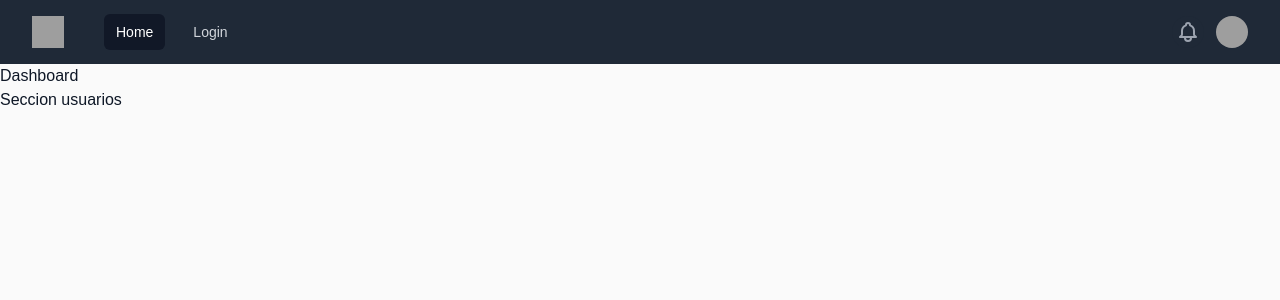
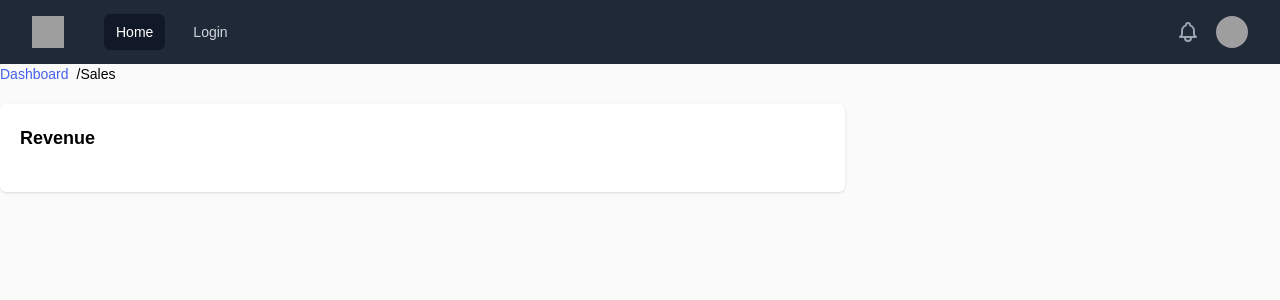
Before and after one commit to jahnnho1/base-next, a Next.js app: page /dashboard in a window 1280 px wide. Shown: the top 300 px of the page. Built offline with nearby package versions, Linux system fonts and the light colour scheme; no server answers; grey boxes are pictures that could not be loaded.

Commit message:
Se comienza a trabajar en el dashboard

```diff
--- a/src/components/layouts/MainLayout.jsx
+++ b/src/components/layouts/MainLayout.jsx
@@ -3,7 +3,7 @@ import Header from '@components/commons/Header'
 export default function MainLayout({ children }) {
   return (
     <div
-      className={`navbar-static main-container min-h-screen text-black dark:text-white-dark`}
+      className={`main-section relative font-nunito text-sm font-normal antialiase`}
     >
       <div className="main-content">
         <Header />
--- a/src/context/themeConfigSlice.jsx
+++ b/src/context/themeConfigSlice.jsx
@@ -96,7 +96,7 @@ const themeConfigSlice = createSlice({
     },
 
     setPageTitle(state, { payload }) {
-      document.title = `${payload} | VRISTO - Multipurpose Tailwind Dashboard Template`
+      document.title = `${payload} | Dashboard`
     },
   },
 })
--- a/src/pages/_app.js
+++ b/src/pages/_app.js
@@ -4,10 +4,7 @@ import { Provider } from 'react-redux'
 import { ProviderAuth } from '@hooks/useAuth'
 import store from '@context/index'
 
-export const metadata = {
-  title: 'Create Next App',
-  description: 'Generated by create next app',
-}
+import 'react-perfect-scrollbar/dist/css/styles.css'
 
 export default function App({ Component, pageProps }) {
   return (
--- a/src/pages/dashboard/index.jsx
+++ b/src/pages/dashboard/index.jsx
@@ -1,12 +1,29 @@
 import Link from 'next/link'
 
-export default function HomeDashboard() {
+export default function Dashboard() {
   return (
-    <div>
-      <h1>Dashboard</h1>
-      <Link href="/dashboard/users">
-        <span>Seccion usuarios</span>
-      </Link>
-    </div>
+    <>
+      <div>
+        <ul className="flex space-x-2 rtl:space-x-reverse">
+          <li>
+            <Link href="/" className="text-primary hover:underline">
+              Dashboard
+            </Link>
+          </li>
+          <li className="before:content-['/'] ltr:before:mr-2 rtl:before:ml-2">
+            <span>Sales</span>
+          </li>
+        </ul>
+        <div className="pt-5">
+          <div className="mb-6 grid gap-6 xl:grid-cols-3">
+            <div className="panel h-full xl:col-span-2">
+              <div className="mb-5 flex items-center justify-between dark:text-white-light">
+                <h5 className="text-lg font-semibold">Revenue</h5>
+              </div>
+            </div>
+          </div>
+        </div>
+      </div>
+    </>
   )
 }
--- a/src/pages/login.jsx
+++ b/src/pages/login.jsx
@@ -14,7 +14,7 @@ const LoginCover = () => {
   const [error, setError] = useState(null)
 
   useEffect(() => {
-    dispatch(setPageTitle('Login Cover'))
+    dispatch(setPageTitle('Login'))
   })
   const router = useRouter()
 
@@ -38,7 +38,7 @@ const LoginCover = () => {
   }
 
   return (
-    <div className="min-h-screen text-black dark:text-white-dark">
+    <div className="min-h-screen text-black dark:text-white-dark overflow-hidden">
       <div className="flex min-h-screen">
         <div className="hidden min-h-screen w-1/2 flex-col  items-center justify-center bg-gradient-to-t from-[#ff1361bf] to-[#44107A] p-4 text-white dark:text-black lg:flex">
           <div className="mx-auto mb-5 w-full">
@@ -59,7 +59,7 @@ const LoginCover = () => {
           </p>
         </div>
         <div className="relative flex w-full items-center justify-center lg:w-1/2">
-          <div className="max-w-[480px] p-5 md:p-10">
+          <div className="max-w-[480px] p-4 md:p-10">
             <h2 className="mb-3 text-3xl font-bold">Sign In</h2>
             <p className="mb-7">Enter your email and password to login</p>
             <form className="space-y-5" onSubmit={submitForm} ref={formRef}>
@@ -190,7 +190,7 @@ const LoginCover = () => {
             <p className="text-center">
               Dont&apos;t have an account ?
               <Link
-                href="/newAccount"
+                href="/signup"
                 className="font-bold text-primary hover:underline ltr:ml-1 rtl:mr-1"
               >
                 Sign Up
--- a/src/pages/newAccount.jsx
+++ b/src/pages/signup.jsx
@@ -17,8 +17,8 @@ const RegisterBoxed = () => {
   }
 
   return (
-    <div className="flex min-h-fit items-center justify-center bg-[url('/assets/images/map.svg')] bg-cover bg-center dark:bg-[url('/assets/images/map-dark.svg')]">
-      <div className="panel m-6 w-full max-w-lg sm:w-[480px]">
+    <div className="flex min-h-full	 items-center justify-center bg-[url('/assets/images/map.svg')] bg-cover bg-center dark:bg-[url('/assets/images/map-dark.svg')]">
+      <div className="panel m-8 sm:m-40 w-full max-w-lg sm:w-[480px]">
         <h2 className="mb-3 text-2xl font-bold">Sign Up</h2>
         <p className="mb-7">Enter your email and password to register</p>
         <form className="space-y-5" onSubmit={submitForm}>
@@ -156,7 +156,7 @@ const RegisterBoxed = () => {
         <p className="text-center">
           Already have an account ?
           <Link
-            href="/auth/boxed-signin"
+            href="/login"
             className="font-bold text-primary hover:underline ltr:ml-1 rtl:mr-1"
           >
             Sign In
```
Also changed, not shown: src/styles/tailwind.css.
